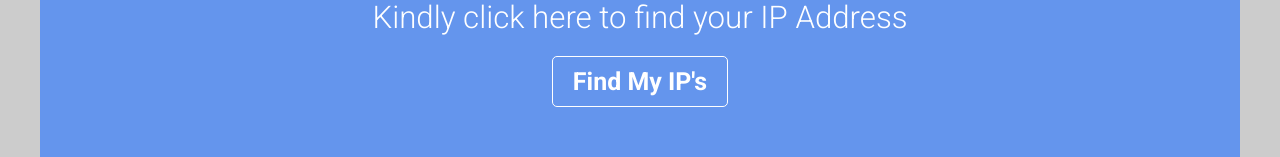
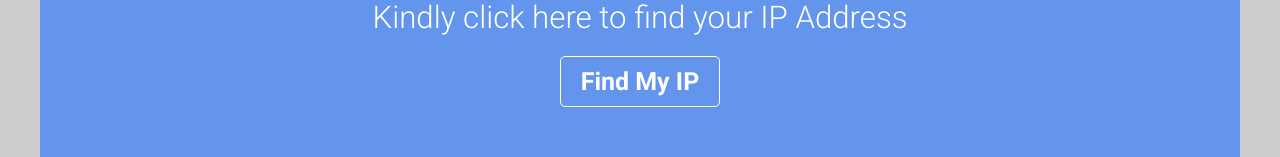
Before and after one commit to Kenneford/user-ip-address, a React (Create React App) app: page / in a window 1280 px wide. Shown: the part 401-558 px from the top of the page. Built offline with nearby package versions, Linux system fonts and the light colour scheme.

Commit message:
still fixing router

```diff
--- a/src/App.js
+++ b/src/App.js
@@ -2,7 +2,6 @@ import logo from './logo.svg';
 import './App.css';
 import { Container } from '@mui/system';
 import { Link } from 'react-router-dom';
-import {  Routes, Route } from 'react-router-dom';
 import ShowIP from './ShowIP';
 
 function App() {
@@ -20,11 +19,10 @@ function App() {
                 <div className="ip">
                     <p>Welcome to Find My IP Address</p>
                     <p>Kindly click here to find your IP Address</p>
-                <Link to="/user-ip"><button className="click">Find My IP's</button></Link>
+                    <Link to="/user-ip-address"><button className="click">Find My IP</button></Link>
                 </div>
             </header>
         </Container>
-
     </div>
   );
 }
--- a/src/ShowIP.js
+++ b/src/ShowIP.js
@@ -5,7 +5,7 @@ import Box from '@mui/material/Box';
 import Typography from '@mui/material/Typography';
 import {AccessTime, CalendarMonth} from "@mui/icons-material";
 import {createTheme, ThemeProvider} from "@mui/material";
-import { Link } from 'react-router-dom';
+import { Link, Outlet } from 'react-router-dom';
 import { useEffect, useState } from 'react'
 import { MyMap } from './MyMap';
 import logo from './germany-flag.svg';
@@ -73,6 +73,7 @@ export default function ShowIP() {
         return <div>Loading...</div>
     }
   return (
+        <div>
             <ThemeProvider theme={theme}>
                 <Paper elevation={3} className="paper" sx={{marginY: 2}}>
                     <Link to="/"><button className='goBack'>Go back</button></Link>
@@ -126,5 +127,7 @@ export default function ShowIP() {
                     </Paper>
                 </Paper>
             </ThemeProvider>
+            {/* <Outlet /> */}
+        </div>
   )
 }
--- a/src/index.js
+++ b/src/index.js
@@ -10,8 +10,8 @@ root.render(
   <React.StrictMode>
     <Router>
       <Routes>
-        <Route path='/' element={<App />} />
-        <Route path='/user-ip' element={<ShowIP />} />
+        <Route path='/' element={<App />} exact />
+        <Route path='/user-ip-address' element={<ShowIP />} />
       </Routes>
     </Router>
   </React.StrictMode>
```
Lines whose indentation alone changed are shown as unchanged.
